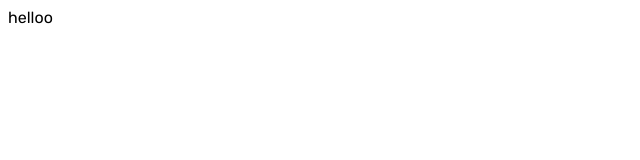
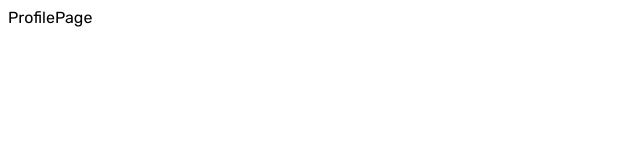
Before and after one commit to ervinkacar1991/full_MERN-APP, a React (Create React App) app in the folder client/: page /profile/1 in a window 1280 px wide. Shown: the top 160 px of the page, without its empty margins (0-640 px from the left). Built offline with nearby package versions, Linux system fonts and the light colour scheme.

Commit message:
add routes

```diff
--- a/client/src/App.js
+++ b/client/src/App.js
@@ -1,7 +1,21 @@
 import React from "react";
+import { BrowserRouter, Navigate, Routes, Route } from "react-router-dom";
+import HomePage from "./scenes/homepage";
+import LoginPage from "./scenes/loginPage";
+import ProfilePage from "./scenes/profilePage";
 
 function App() {
-  return <div className="App">helloo</div>;
+  return (
+    <div className="App">
+      <BrowserRouter>
+        <Routes>
+          <Route path="/" element={<LoginPage />} />
+          <Route path="/home" element={<HomePage />} />
+          <Route path="/profile/:userId" element={<ProfilePage />} />
+        </Routes>
+      </BrowserRouter>
+    </div>
+  );
 }
 
 export default App;
--- /dev/null
+++ b/client/src/scenes/homepage/index.jsx
@@ -0,0 +1,7 @@
+import React from "react";
+
+const HomePage = () => {
+  return <div>HomePage</div>;
+};
+
+export default HomePage;
--- /dev/null
+++ b/client/src/scenes/loginPage/index.jsx
@@ -0,0 +1,7 @@
+import React from "react";
+
+const LoginPage = () => {
+  return <div>LoginPage</div>;
+};
+
+export default LoginPage;
--- /dev/null
+++ b/client/src/scenes/profilePage/index.jsx
@@ -0,0 +1,7 @@
+import React from "react";
+
+const ProfilePage = () => {
+  return <div>ProfilePage</div>;
+};
+
+export default ProfilePage;
```
Also changed, not shown: client/src/scenes/navbar/index.jsx (added, +7 -0 lines), client/jsconfig.json (renamed from client/jsconfic.json), client/src/state/index.js (added).
